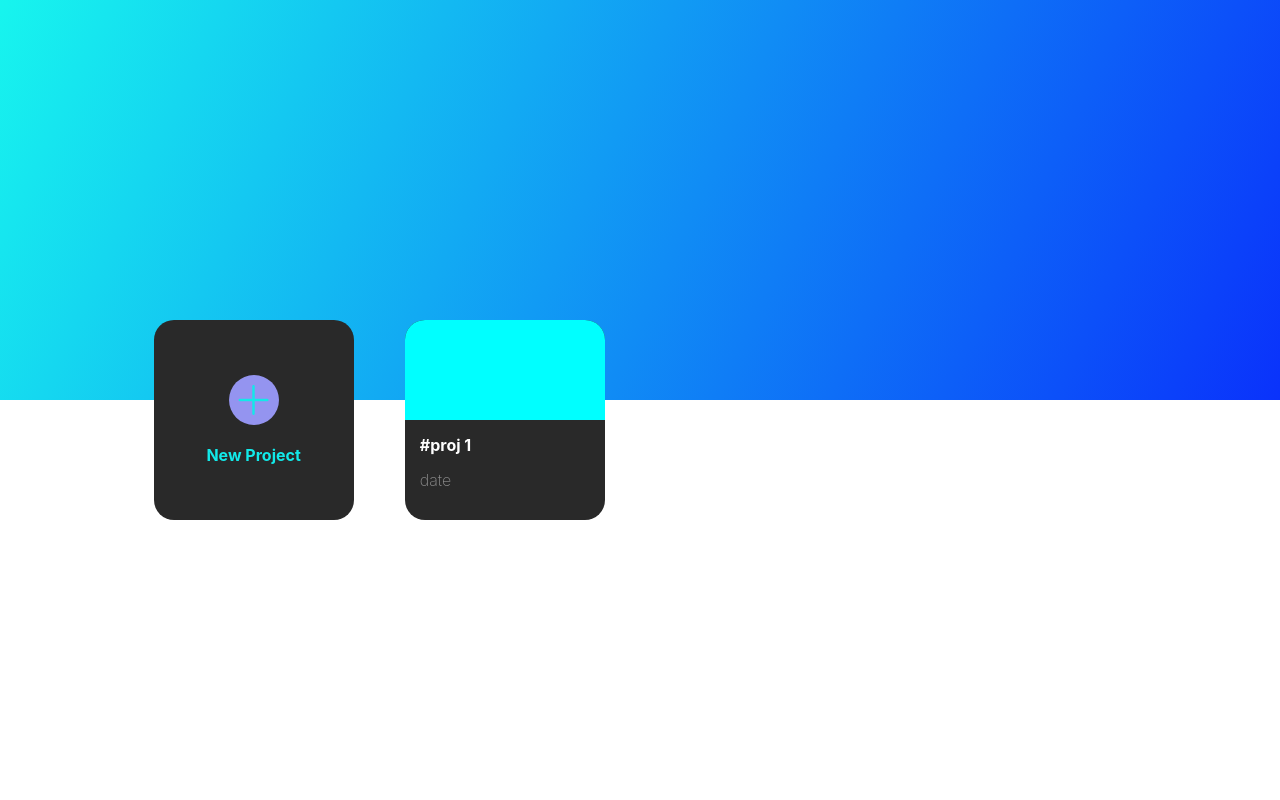
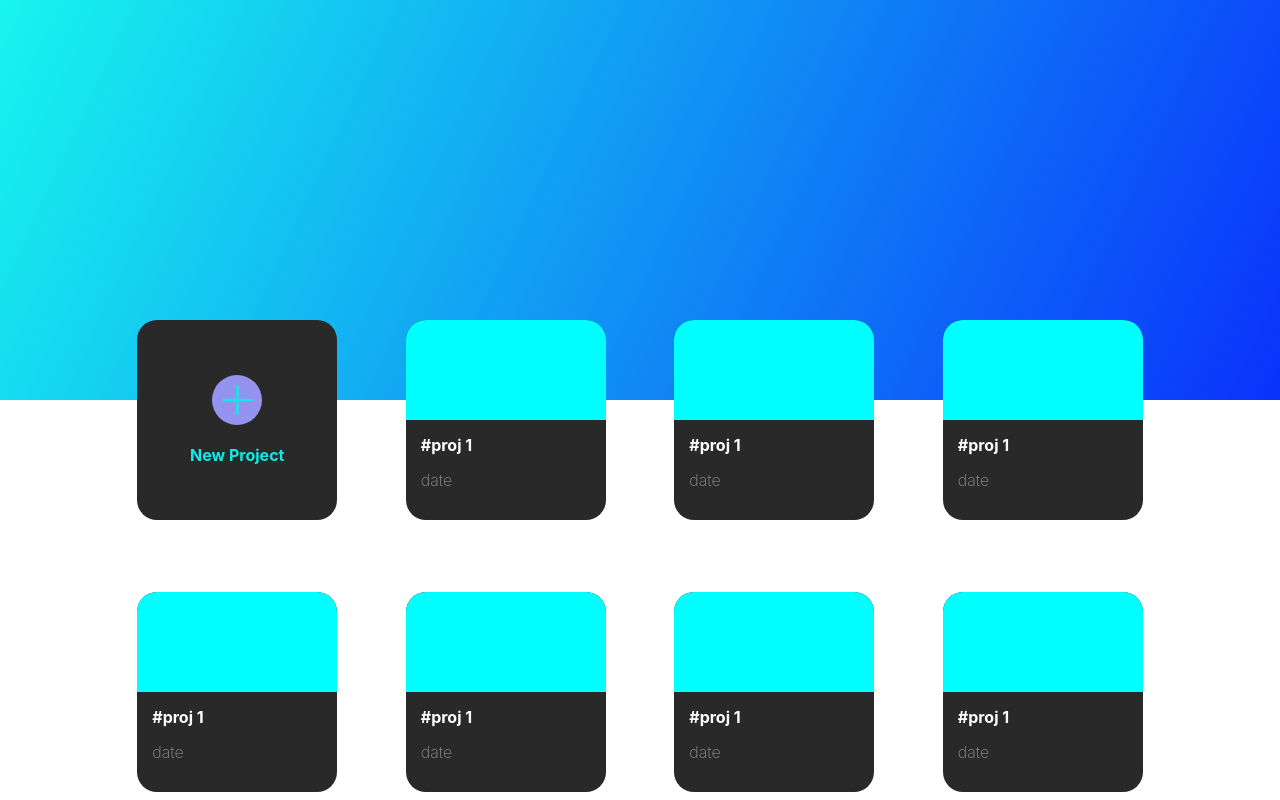
Before and after one commit to webtopia035/widgetsy-frontend, a Next.js app: page / in a window 1280 px wide. Shown: the top 800 px of the page. Built offline with nearby package versions, Linux system fonts and the light colour scheme.

Commit message:
style: add grid to project cards

```diff
--- a/components/ProjectCard/ProjectCard.module.css
+++ b/components/ProjectCard/ProjectCard.module.css
@@ -2,8 +2,10 @@
     height:200px;
     width: 200px;
     background-color: #292929;
-    margin: 0 2.5%;
+    margin: 10% 2.5%;
+    margin-top: 0;
     border-radius: 20px;
+    justify-self: center;
 }
 
 .project_icon{
--- a/pages/index.js
+++ b/pages/index.js
@@ -14,6 +14,16 @@ const home = () => {
           <div className={styles.new_proj}>New Project</div>
         </div>
         <ProjectCard />
+        <ProjectCard />
+        <ProjectCard />
+        <ProjectCard />
+        <ProjectCard />
+        <ProjectCard />
+        <ProjectCard />
+        <ProjectCard />
+        <ProjectCard />
+        <ProjectCard />
+        <ProjectCard />
       </div>
     </div>
   );
--- a/styles/Home.module.css
+++ b/styles/Home.module.css
@@ -1,30 +1,36 @@
 .home_container {
-  height: 100vh;
-  width: 100vw;
+  width: 100%;
+  overflow-x: hidden;
+}
+
+.home_container::-webkit-scrollbar {
+    display: none;
 }
 
 .home_background {
   height: 50vh;
-  width: 100vw;
+  width: 100%;
   background: rgb(10, 50, 251);
   background: linear-gradient(
     295deg,
     rgba(10, 50, 251, 1) 0%,
     rgba(23, 245, 238, 1) 100%
   );
+  overflow-x: hidden;
 }
 
 .container {
-  position: fixed;
+  position: absolute;
   top: 40vh;
   bottom: 0px;
   height: 60vh;
-  width: 100vw;
+  width: 100%;
   padding-left: 10%;
   padding-right: 10%;
-  display: flex;
-  justify-content: flex-start;
-  flex-wrap: wrap;
+  display: grid;
+  grid-template-columns: 1fr 1fr 1fr 1fr;
+  gap: 50px;
+  justify-content: center;
 }
 
 .add_project_card {
@@ -38,6 +44,7 @@
   justify-content: center;
   align-items: center;
   color: rgb(18, 233, 233);
+  justify-self: center ;
 }
 
 .plus_icon {
```
